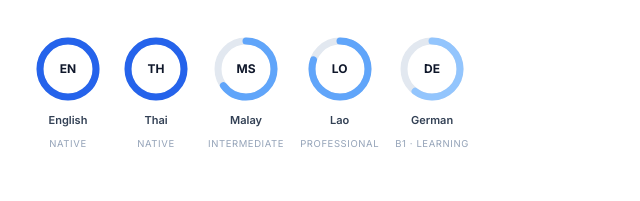
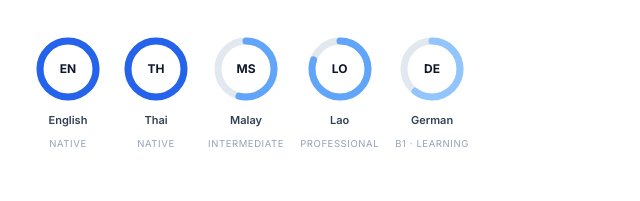
Before and after one commit to itsamarin/amrinportfolio, a plain HTML site: page index.html in a window 1280 px wide. Shown: the part 4975-5176 px from the top of the page, 158-798 px from the left. Drawn offline with Linux system fonts and the light colour scheme.

Commit message:
Lower Malay ring arc to sit clearly below Lao (Professional)

```diff
--- a/index.html
+++ b/index.html
@@ -517,7 +517,7 @@ hr.divider{border:none;border-top:1px solid #e2e8f0;}
       </div>
       <div class="lang-item">
         <div class="lang-ring">
-          <svg width="72" height="72" viewBox="0 0 72 72"><circle cx="36" cy="36" r="28" fill="none" stroke="#e2e8f0" stroke-width="7"/><circle cx="36" cy="36" r="28" fill="none" stroke="#60a5fa" stroke-width="7" stroke-dasharray="114 176" stroke-linecap="round" transform="rotate(-90 36 36)"/></svg>
+          <svg width="72" height="72" viewBox="0 0 72 72"><circle cx="36" cy="36" r="28" fill="none" stroke="#e2e8f0" stroke-width="7"/><circle cx="36" cy="36" r="28" fill="none" stroke="#60a5fa" stroke-width="7" stroke-dasharray="95 176" stroke-linecap="round" transform="rotate(-90 36 36)"/></svg>
           <div class="lang-center">MS</div>
         </div>
         <div class="lang-name">Malay</div>
```
